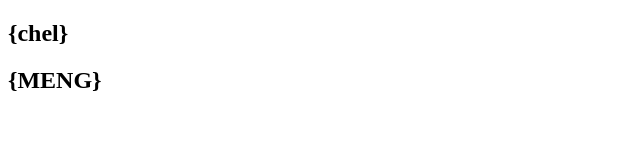
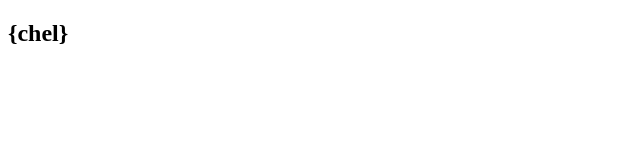
Before and after one commit to Zoe6-tech/Meng_Z_Luan_Q_HW1, a plain HTML site: page index.html in a window 1280 px wide. Shown: the whole page, without its empty margins (0-640 px from the left). Drawn offline with Linux system fonts and the light colour scheme.

Commit message:
Revert "adding my bio info"

```diff
--- a/index.html
+++ b/index.html
@@ -8,8 +8,5 @@
 	<secion id="chel">
 		<h2>{chel}</h2>
 	</secion>
-	<secion id="ZHU">
-		<h2>{MENG}</h2>
-	</secion>
 </body>
 </html>
```
